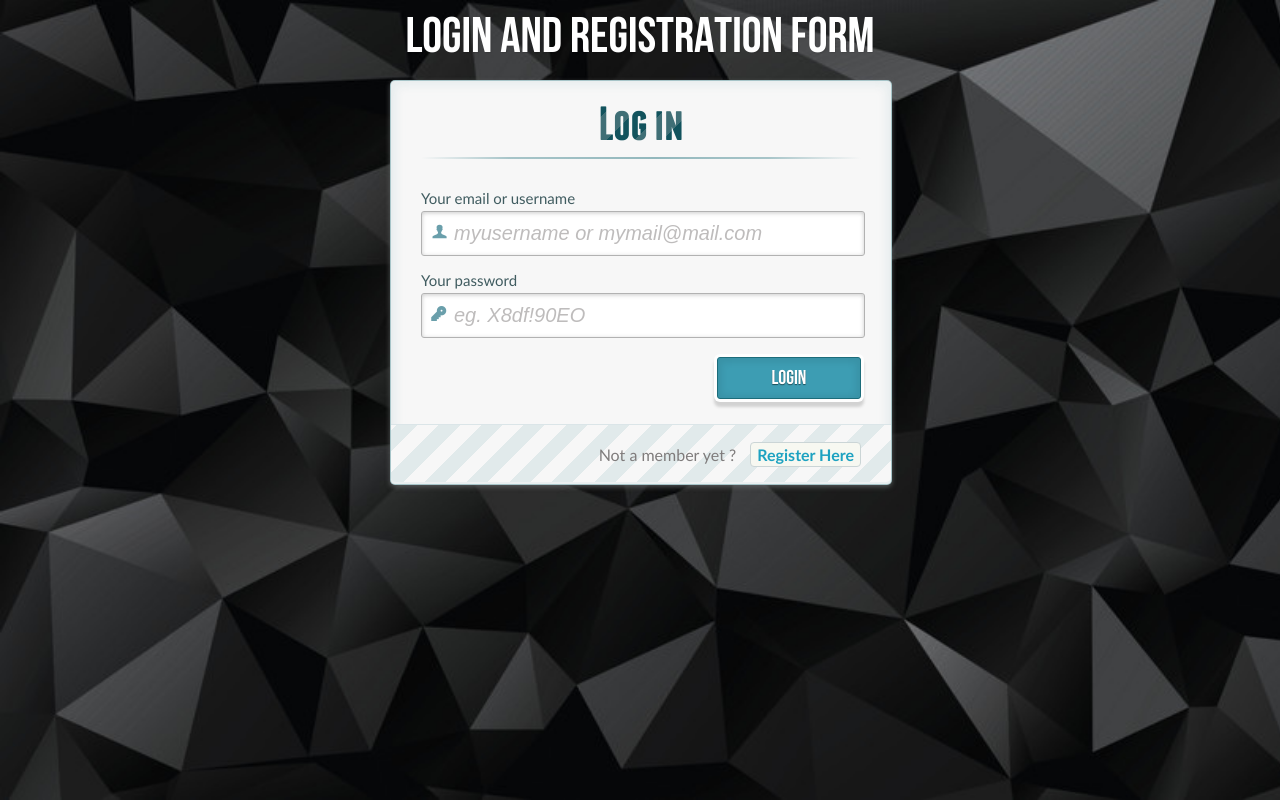
After one commit to clement880101/SQL, a PHP site: page /index.php in a window 1280 px wide. The commit adds this page. Run offline with PHP 8.4, Linux system fonts and the light colour scheme.

Commit message:
Add files via upload

```diff
--- a/Login/css/demo.css
+++ b/Login/css/demo.css
@@ -51,7 +51,7 @@ footer, header, hgroup, menu, nav, section {
 /* General Demo Style */
 body{
 	font-family: Cambria, Palatino, "Palatino Linotype", "Palatino LT STD", Georgia, serif;
-	background: #fff url(../images/classroom.jpg) no-repeat top left;
+	background: #fff url(../images/background.png) no-repeat top left;
 	background-size: cover;
 	font-weight: 400;
 	font-size: 15px;
@@ -85,7 +85,7 @@ a{
 	line-height: 35px;
 	position: relative;
 	font-weight: 400;
-	color: rgba(26,89,120,0.9);
+	color: #ffffff;
 	text-shadow: 1px 1px 1px rgba(0,0,0,0.1);
     padding: 0px 0px 5px 0px;
 }
@@ -99,3 +99,33 @@ a{
 	color: #2d6277;
 	text-shadow: 0px 1px 1px rgba(255,255,255,0.8);
 }
+
+
+/*Clement's Addition to the CSS*/
+table{
+	display: block;
+	border-collapse: collapse;
+	margin-left: auto;
+	margin-right: auto;
+	padding-bottom: 20px;
+}
+
+tr {
+	font-size: 20px;
+	font-family: 'BebasNeueRegular','Arial Narrow',Arial,sans-serif;
+}
+
+td, th{
+	border: 1px solid black;
+	padding-left: 20px;
+	padding-right: 20px;
+}
+
+tr:hover{
+	background-color: #f5f5f5
+}
+
+select{
+	padding-left: 20px;
+	padding-right: 20px;
+}
--- a/Login/css/style.css
+++ b/Login/css/style.css
@@ -51,7 +51,7 @@ a.hiddenanchor{
 
 #wrapper h1{
 	font-size: 48px;
-	color: rgb(6, 106, 117);
+	color: #ffffff;
 	padding: 2px 0 10px 0;
 	font-family: 'FranchiseRegular','Arial Narrow',Arial,sans-serif;
 	font-weight: bold;
--- /dev/null
+++ b/Login/index.php
@@ -0,0 +1,127 @@
+<?php
+setcookie("login", "", time() - 3600);?>
+
+<!DOCTYPE html>
+<html>
+<head>
+    <meta charset="UTF-8" />
+    <title>Login and Registration</title>
+    <link rel="stylesheet" type="text/css" href="css/demo.css" />
+    <link rel="stylesheet" type="text/css" href="css/style.css" />
+    <link rel="stylesheet" type="text/css" href="css/animate-custom.css"/>
+</head>
+<body>
+<div class="container">
+    <header>
+        <h1>Login and Registration Form</h1>
+
+    </header>
+    <section>
+        <div id="container_demo" >
+            <a class="hiddenanchor" id="toregister"></a>
+            <a class="hiddenanchor" id="tologin"></a>
+            <div id="wrapper">                        <
+                <div id="login" class="animate form">
+                    <form  action="login.php" autocomplete="on" method="post">
+                        <h1>Log in</h1>
+                        <p>
+                            <label for="username" class="uname" data-icon="u" > Your email or username </label>
+                            <input id="username" name="username" required="required" type="text" placeholder="myusername or mymail@mail.com"/>
+                        </p>
+                        <p>
+                            <label for="password" class="youpasswd" data-icon="p"> Your password </label>
+                            <input id="password" name="password" required="required" type="password" placeholder="eg. X8df!90EO" />
+                        </p>
+                        <p class="login button">
+                            <input type="submit" value="Login" />
+                        </p>
+                        <p class="change_link">
+                            Not a member yet ?
+                            <a href="#toregister" class="to_register">Register Here</a>
+                        </p>
+                    </form>
+                </div>
+
+                <div id="register" class="animate form">
+                    <form  action="register.php" method="post" autocomplete="on">
+                        <h1> Sign up </h1>
+                        <p class="errormsg" id="errormsg">
+                            <label class="error"><strong>Error!</strong> Username or email already exists.
+                            </label>
+                        </p>
+                        <p>
+                            <label for="usernamesignup" class="uname" data-icon="u">Your username</label>
+                            <input id="usernamesignup" name="usernamesignup" required="required" type="text" placeholder="mysuperusername690" />
+                        </p>
+                        <p>
+                            <label for="emailsignup" class="youmail" data-icon="e" > Your email</label>
+                            <input id="emailsignup" name="emailsignup" required="required" type="email" placeholder="mysupermail@mail.com"/>
+                        </p>
+                        <p>
+                            <label for="passwordsignup" class="youpasswd" data-icon="p">Your password </label>
+                            <input id="passwordsignup" name="passwordsignup" required="required" type="password" placeholder="eg. X8df!90EO"/>
+                        </p>
+                        <p>
+                            <label for="passwordsignup_confirm" class="youpasswd" data-icon="p">Please confirm your password </label>
+                            <input id="passwordsignup_confirm" name="passwordsignup_confirm" required="required" type="password" placeholder="eg. X8df!90EO"/>
+                        </p>
+                        <p class="signin button">
+                            <input type="submit" value="Sign up"/>
+                        </p>
+                        <p class="change_link">
+                            Already a member ?
+                            <a href="#tologin" class="to_register"> Go and log in </a>
+                        </p>
+                    </form>
+                </div>
+
+            </div>
+        </div>
+    </section>
+</div>
+<script>
+    var username = getCookie("userExist");
+    if (username == "True") {
+        document.getElementById("errormsg").style.visibility = "visible";
+        document.cookie = "userExist=; expires=Thu, 01 Jan 1970 00:00:00 UTC; path=/;";
+    }
+    console.log(document.cookie);
+    function getCookie(cname) {
+        var name = cname + "=";
+        var decodedCookie = decodeURIComponent(document.cookie);
+        var ca = decodedCookie.split(';');
+        for(var i = 0; i <ca.length; i++) {
+            var c = ca[i];
+            while (c.charAt(0) == ' ') {
+                c = c.substring(1);
+            }
+            if (c.indexOf(name) == 0) {
+                return c.substring(name.length, c.length);
+            }
+        }
+        return "";
+    }
+
+</script>
+<script>
+    window.onload = function () {
+        if (typeof history.pushState === "function") {
+            history.pushState("jibberish", null, null);
+            window.onpopstate = function () {
+                history.pushState('newjibberish', null, null);
+            };
+        } else {
+            var ignoreHashChange = true;
+            window.onhashchange = function () {
+                if (!ignoreHashChange) {
+                    ignoreHashChange = true;
+                    window.location.hash = Math.random();
+                } else {
+                    ignoreHashChange = false;
+                }
+            };
+        }
+    }
+</script>
+</body>
+</html>
--- a/Login/login.php
+++ b/Login/login.php
@@ -14,11 +14,11 @@ $result = pg_fetch_result($query,0,0);
 echo $result;
 
 if(!$result){
-    header("location: index.html#toregister");
+    header("location: index.php#toregister");
 }else{
     $cookie_name = "login";
-    $cookie_value = "True";
-    setcookie($cookie_name, $cookie_value, time() + (30), "/");
+    $cookie_value = $username;
+    setcookie($cookie_name, $cookie_value, time() + (120), "/");
     header("location: welcome.php"."?username=".$username);
 }
 
--- a/TeacherForm/index.php
+++ b/TeacherForm/index.php
@@ -37,8 +37,8 @@
             echo "<option>",$dept_row["deptname"] ,"</option>";
         }
 
-    echo"</select>";
-    pg_close($connection);
+        echo"</select>";
+        pg_close($connection);
     ?>
     <br>
     <br>
```
Also changed, not shown: Journal.txt (+7 -12 lines), Login/change.php (added, +34 -0 lines), Login/config.php (added, +7 -0 lines), Login/edit.php (added, +74 -0 lines), Login/register.php (+53 -11 lines), Login/welcome.php (+53 -10 lines), Login/images/background.png (added).
